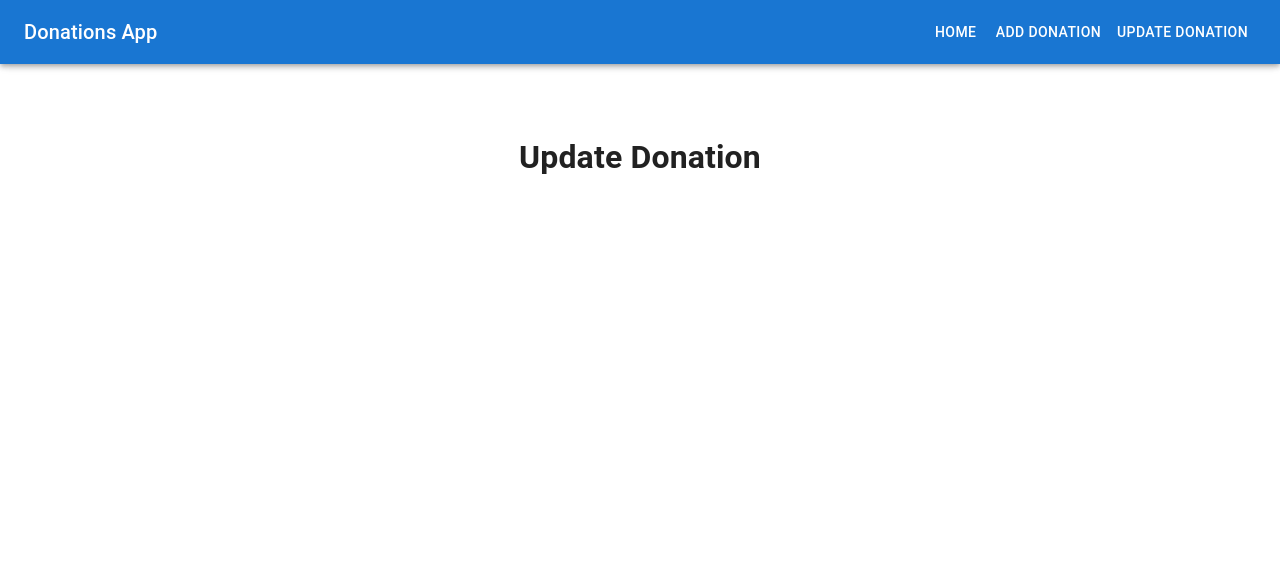
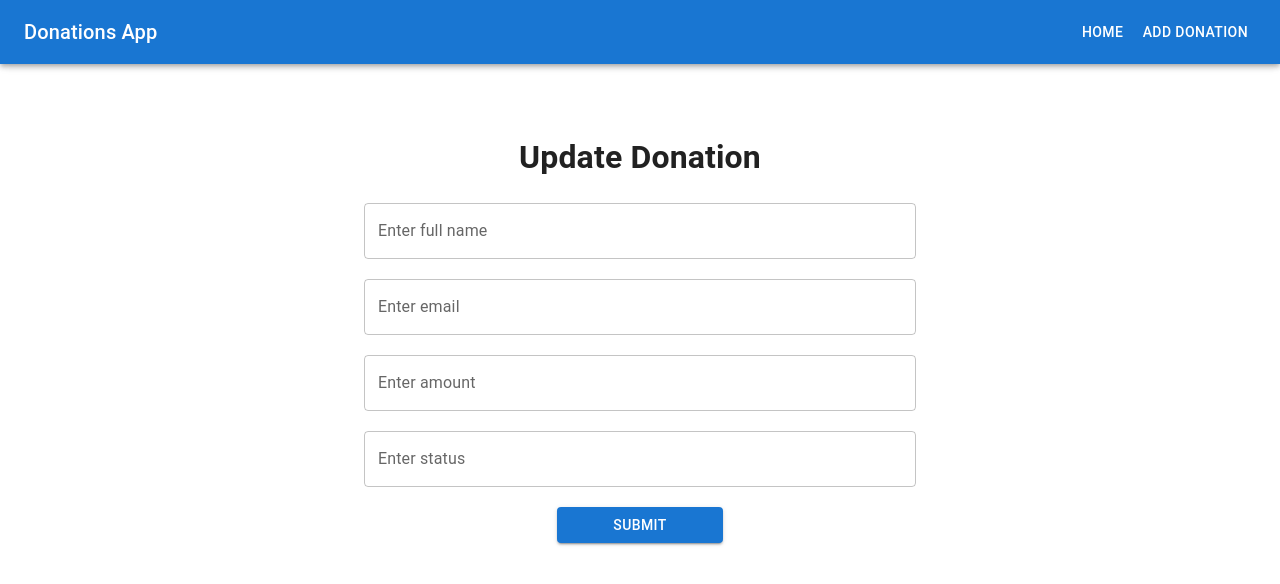
Before and after one commit to yinon231/FE, a React (Vite) app: page /UpdateDonation in a window 1280 px wide. Shown: the top 584 px of the page. Built offline with nearby package versions, Linux system fonts and the light colour scheme.

Commit message:
finish without update and validates

```diff
--- a/package.json
+++ b/package.json
@@ -14,6 +14,7 @@
     "@emotion/styled": "^11.11.0",
     "@mui/icons-material": "^5.15.11",
     "@mui/material": "^5.15.11",
+    "axios": "^1.6.7",
     "react": "^18.2.0",
     "react-dom": "^18.2.0",
     "react-router-dom": "^6.22.1"
--- a/src/components/AddDonation.jsx
+++ b/src/components/AddDonation.jsx
@@ -2,28 +2,68 @@ import "../style/style.css";
 import TextField from "@mui/material/TextField";
 import Container from "@mui/material/Container";
 import Button from "@mui/material/Button";
+import { addDonation } from "../services/service";
+import { useState } from "react";
+
 const AddDonation = () => {
+  const [email, setEmail] = useState("");
+  const [name, setName] = useState("");
+  const [amount, setAmount] = useState("");
+  const createDonation = (event) => {
+    event.preventDefault();
+    const donationBody = {
+      donor: {
+        name: name,
+        email: email,
+      },
+      amount: amount,
+      status: "pending",
+      date: new Date().toString(),
+    };
+    addDonation(donationBody);
+  };
   return (
     <div>
       <h1>Add Donation</h1>
+      <form onSubmit={createDonation}>
         <Container id="container" maxWidth="sm">
           <TextField
+            type="text"
             id="outlined-basic"
             label="Enter full name"
             variant="outlined"
+            required
+            onChange={(event) => {
+              setName(event.target.value);
+            }}
           />
-        <TextField id="outlined-basic" label="Enter email" variant="outlined" />
           <TextField
+            type="email"
+            id="outlined-basic"
+            label="Enter email"
+            variant="outlined"
+            required
+            onChange={(event) => {
+              setEmail(event.target.value);
+            }}
+          />
+          <TextField
+            type="number"
             id="outlined-basic"
             label="Enter amount"
             variant="outlined"
+            required
+            onChange={(event) => {
+              setAmount(event.target.value);
+            }}
           />
           <div id="flex-button">
-          <Button style={{ width: "30%" }} variant="contained">
+            <Button type="submit" style={{ width: "30%" }} variant="contained">
               Submit
             </Button>
           </div>
         </Container>
+      </form>
     </div>
   );
 };
--- a/src/components/Home.jsx
+++ b/src/components/Home.jsx
@@ -7,19 +7,26 @@ import TableRow from "@mui/material/TableRow";
 import Paper from "@mui/material/Paper";
 import DeleteIcon from "@mui/icons-material/Delete";
 import { red } from "@mui/material/colors";
-function createData(name, calories, fat, carbs, protein) {
-  return { name, calories, fat, carbs, protein };
-}
-
-const rows = [
-  createData("Frozen yoghurt", 159, 6.0, 24, 4.0),
-  createData("Ice cream sandwich", 237, 9.0, 37, 4.3),
-  createData("Eclair", 262, 16.0, 24, 6.0),
-  createData("Cupcake", 305, 3.7, 67, 4.3),
-  createData("Gingerbread", 356, 16.0, 49, 3.9),
-];
+import { useState, useEffect } from "react";
+import { deleteDonation, getDonations } from "../services/service";
+import { IconButton } from "@mui/material";
+import EditIcon from "@mui/icons-material/Edit";
+import { Link } from "react-router-dom";
 
 const Home = () => {
+  const [donations, setDonations] = useState([]);
+  const delDonation = async (id) => {
+    await deleteDonation(id);
+    const data = await getDonations();
+    setDonations(data);
+  };
+  useEffect(() => {
+    const fetchData = async () => {
+      const data = await getDonations();
+      setDonations(data);
+    };
+    fetchData();
+  }, []);
   return (
     <>
       <h1>List of donations</h1>
@@ -27,29 +34,39 @@ const Home = () => {
         <Table sx={{ minWidth: 650 }} aria-label="simple table">
           <TableHead>
             <TableRow>
-              <TableCell>Dessert (100g serving)</TableCell>
-              <TableCell align="right">Calories</TableCell>
-              <TableCell align="right">Fat&nbsp;(g)</TableCell>
-              <TableCell align="right">Carbs&nbsp;(g)</TableCell>
-              <TableCell align="right">Protein&nbsp;(g)</TableCell>
+              <TableCell>name</TableCell>
+              <TableCell>email</TableCell>
+              <TableCell>amount</TableCell>
+              <TableCell>date</TableCell>
+              <TableCell>status</TableCell>
+              <TableCell></TableCell>
             </TableRow>
           </TableHead>
           <TableBody>
-            {rows.map((row) => (
-              <TableRow
-                key={row.name}
-                sx={{ "&:last-child td, &:last-child th": { border: 0 } }}
-              >
-                <TableCell component="th" scope="row">
-                  {row.name}
-                </TableCell>
-                <TableCell align="right">{row.calories}</TableCell>
-                <TableCell align="right">{row.fat}</TableCell>
-                <TableCell align="right">{row.carbs}</TableCell>
-                <TableCell align="right">{row.protein}</TableCell>
-                <DeleteIcon sx={{ color: red[500] }} />
-              </TableRow>
-            ))}
+            {donations &&
+              donations.map((donation) => (
+                <TableRow key={donation._id}>
+                  <TableCell>{donation.donor.name}</TableCell>
+                  <TableCell>{donation.donor.email}</TableCell>
+                  <TableCell>{donation.amount}</TableCell>
+                  <TableCell>{donation.date}</TableCell>
+                  <TableCell>{donation.status}</TableCell>
+                  <TableCell>
+                    <Link to={`/UpdateDonation?id=${donation._id}`}>
+                      <IconButton>
+                        <EditIcon />
+                      </IconButton>
+                    </Link>
+                    <IconButton
+                      onClick={() => {
+                        delDonation(donation._id);
+                      }}
+                    >
+                      <DeleteIcon sx={{ color: red[500] }} />
+                    </IconButton>
+                  </TableCell>
+                </TableRow>
+              ))}
           </TableBody>
         </Table>
       </TableContainer>
--- a/src/components/Layout.jsx
+++ b/src/components/Layout.jsx
@@ -18,7 +18,7 @@ import { Link } from "react-router-dom";
 
 const Layout = () => {
   const drawerWidth = 240;
-  const navItems = ["Home", "Add Donation", "Update Donation"];
+  const navItems = ["Home", "Add Donation"];
 
   const [mobileOpen, setMobileOpen] = React.useState(false);
 
--- a/src/components/UpdateDonation.jsx
+++ b/src/components/UpdateDonation.jsx
@@ -1,7 +1,103 @@
+import "../style/style.css";
+import TextField from "@mui/material/TextField";
+import Container from "@mui/material/Container";
+import Button from "@mui/material/Button";
+import { updateDonation } from "../services/service";
+import { useState } from "react";
+import { useSearchParams } from "react-router-dom";
 const UpdateDonation = () => {
+  const [email, setEmail] = useState("");
+  const [name, setName] = useState("");
+  const [amount, setAmount] = useState("");
+  const [status, setStatus] = useState("");
+  const [searchParams] = useSearchParams();
+  const updateDon = (event) => {
+    event.preventDefault();
+    const donationBody = {};
+    if (name != "") {
+      if (email != "") {
+        donationBody.donor = {
+          name: name,
+          email: email,
+        };
+      } else {
+        donationBody.donor = {
+          name: name,
+        };
+      }
+    }
+    if (email != "") {
+      if (name != "") {
+        donationBody.donor = {
+          name: name,
+          email: email,
+        };
+      } else {
+        donationBody.donor = {
+          email: email,
+        };
+      }
+    }
+    if (amount != "") {
+      donationBody.amount = amount;
+    }
+    if (status != "") {
+      donationBody.status = status;
+    }
+    console.log(donationBody);
+    if (searchParams.get("id") != null && donationBody != {}) {
+      updateDonation(searchParams.get("id"), donationBody);
+    }
+  };
+
   return (
     <div>
       <h1>Update Donation</h1>
+      <form onSubmit={updateDon}>
+        <Container id="container" maxWidth="sm">
+          <TextField
+            id="outlined-basic"
+            label="Enter full name"
+            variant="outlined"
+            type="text"
+            onChange={(event) => {
+              setName(event.target.value);
+            }}
+          />
+          <TextField
+            id="outlined-basic"
+            label="Enter email"
+            variant="outlined"
+            type="email"
+            onChange={(event) => {
+              setEmail(event.target.value);
+            }}
+          />
+          <TextField
+            id="outlined-basic"
+            label="Enter amount"
+            variant="outlined"
+            type="number"
+            onChange={(event) => {
+              setAmount(event.target.value);
+            }}
+          />
+          <TextField
+            id="outlined-basic"
+            label="Enter status"
+            variant="outlined"
+            type="text"
+            onChange={(event) => {
+              setStatus(event.target.value);
+            }}
+          />
+          <div id="flex-button">
+            <Button type="submit" style={{ width: "30%" }} variant="contained">
+              Submit
+            </Button>
+          </div>
+        </Container>
+      </form>
     </div>
   );
 };
--- /dev/null
+++ b/src/services/service.js
@@ -0,0 +1,60 @@
+import axios from "axios";
+const getDonations = async () => {
+  try {
+    const response = await axios.get(
+      "https://data-hqlc.onrender.com/api/donations"
+    );
+    return response.data;
+  } catch (error) {
+    console.error(error);
+  }
+};
+const getDonationbyId = async (id) => {
+  try {
+    const response = await axios.get(
+      `https://data-hqlc.onrender.com/api/donations/${id}`
+    );
+    return response.data;
+  } catch (error) {
+    console.error(error);
+  }
+};
+const deleteDonation = async (id) => {
+  try {
+    const response = await axios.delete(
+      `https://data-hqlc.onrender.com/api/donations/${id}`
+    );
+    return response.data;
+  } catch (error) {
+    console.error(error);
+  }
+};
+const addDonation = async (donation) => {
+  try {
+    const response = await axios.post(
+      "https://data-hqlc.onrender.com/api/donations",
+      donation
+    );
+    return response.data;
+  } catch (error) {
+    console.error(error);
+  }
+};
+const updateDonation = async (id, donation) => {
+  try {
+    const response = await axios.put(
+      `https://data-hqlc.onrender.com/api/donations/${id}`,
+      donation
+    );
+    return response.data;
+  } catch (error) {
+    console.error(error);
+  }
+};
+export {
+  getDonations,
+  getDonationbyId,
+  deleteDonation,
+  addDonation,
+  updateDonation,
+};
```
Also changed, not shown: 1 other file (tests, documents, lock files or other folders). Lines whose indentation alone changed are shown as unchanged.
